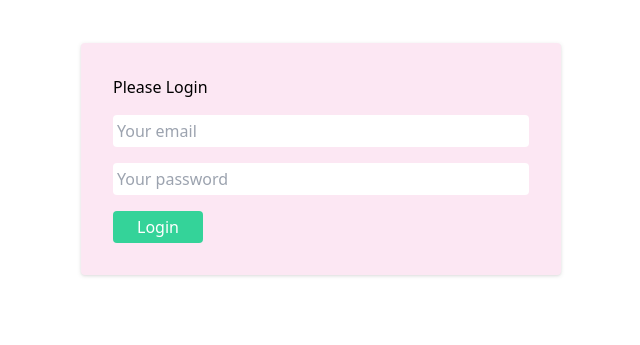
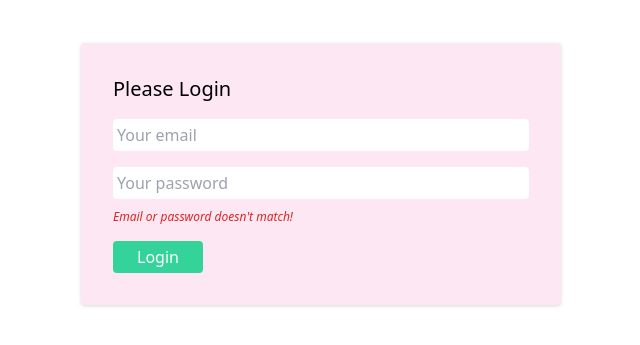
Before and after one commit to theophildio/freelance-bank, a plain HTML site: page index.html in a window 1280 px wide. Both pictures are taken after a click on the button "Login". Shown: the part 89-434 px from the top of the page, without its empty margins (319-959 px from the left). Drawn offline with nearby package versions, Linux system fonts and the light colour scheme.

Commit message:
Freelance Bank application is ready to go live

```diff
--- a/index.html
+++ b/index.html
@@ -15,9 +15,10 @@
   <main class="w-3/4 mx-auto mt-12">
     <!-- Login Form -->
     <section class="bg-pink-100 w-1/2 mx-auto p-8 rounded drop-shadow">
-      <h3 class="capitalize mb-4">please login</h3>
+      <h3 class="capitalize mb-4 text-xl">please login</h3>
       <input id="user-email" type="email" placeholder="Your email" class="w-full p-1 rounded mb-4">
       <input id="user-password" type="password" placeholder="Your password" class="w-full p-1 rounded">
+      <p id="warning" class="text-red-600 italic text-xs"></p>
       <button id="login-button" class="mt-4 bg-emerald-400 text-white py-1 px-6 capitalize rounded">login</button>
     </section>
   </main>
--- a/js/login.js
+++ b/js/login.js
@@ -8,7 +8,8 @@ document.getElementById('login-button').addEventListener('click', function() {
   if (userEmail == 'info@login.com' && userPassword == '12345678') {
     window.location.href = 'bank.html';
   } else {
-    console.log("Email and password doesn't match!");
+    document.getElementById('warning').innerText = "Email or password doesn't match!";
+    document.getElementById('warning').style.marginTop = '10px';
   }
   // clear user input fields
   inputEmail.value = '';
```
